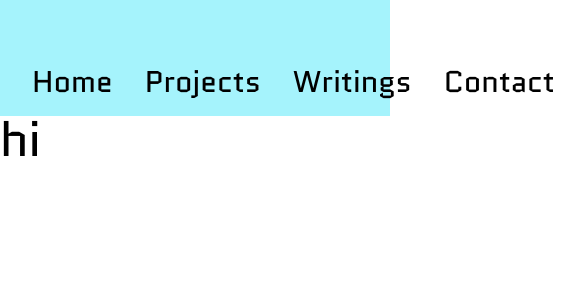
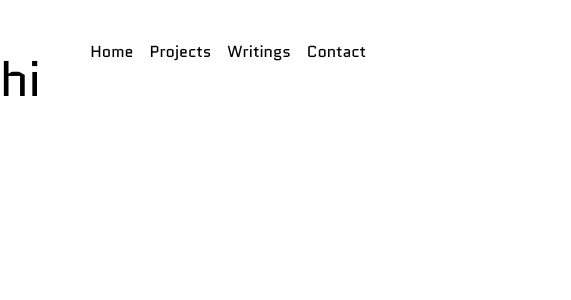
Before and after one commit to bookvacuum/personalsite, a Next.js app: page / in a window 390 px wide. Shown: the top 300 px of the page, 571 px wide, since content can reach past the window. Built offline with nearby package versions, Linux system fonts and the light colour scheme.

Commit message:
mobile centric navbar

```diff
--- a/components/layout.js
+++ b/components/layout.js
@@ -5,11 +5,13 @@ import Link from "next/link";
 export default function Layout({ children }) {
   return (
     <>
-    <div className="flex p-4 pt-16 font-sans text-3xl bg-cyan-200">
-        <div className="pl-4 pr-4"><Link href="/"> Home</Link> </div>
-        <div className="pl-4 pr-4"><Link href="/"> Projects</Link></div>
-        <div className="pl-4 pr-4"><Link href="/"> Writings</Link></div>
-        <div className="pl-4 pr-4"><Link href="/"> Contact</Link></div>
+    <div className="p-4 pt-10 font-sans">
+      <div className='flex float-right sm:space-x-10'>
+        <div className="pl-2 pr-2"><Link href="/"> Home</Link> </div>
+        <div className="pl-2 pr-2"><Link href="/"> Projects</Link></div>
+        <div className="pl-2 pr-2"><Link href="/"> Writings</Link></div>
+        <div className="pl-2 pr-2"><Link href="/"> Contact</Link></div>
+      </div>
     </div>
       <main>{children}</main>
     </>
```
